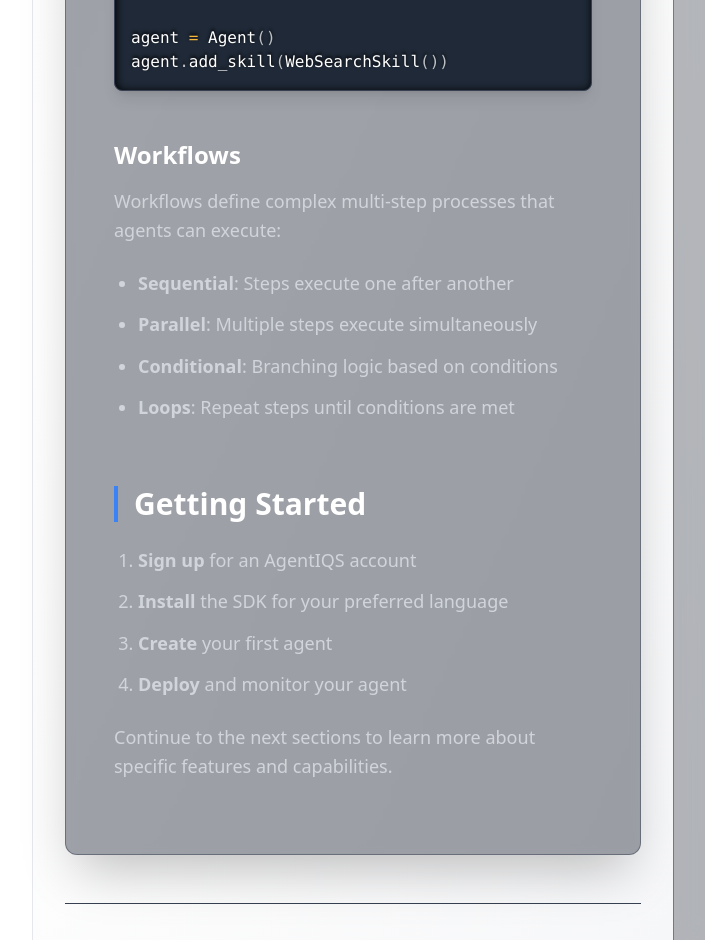
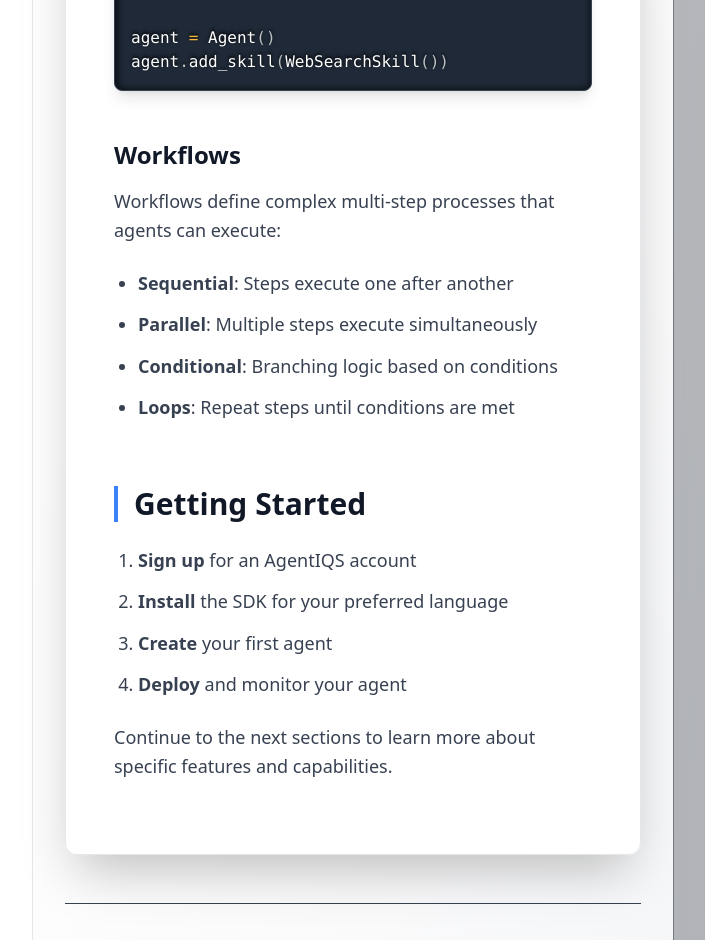
Before and after one commit to agentiqs/agentiqs-landing, a React (Vite) app: page /docs/concepts/intro in a window 1280 px wide. Shown: the part 1860-2800 px from the top of the page, without its empty margins (287-992 px from the left). Built offline with nearby package versions, Linux system fonts and the light colour scheme.

Commit message:
Fix: Improve light theme styling
Improved the light theme's appearance by adjusting colors and styles in `src/pages/Documentation.tsx` and other relevant components to enhance readability and visual appeal.

```diff
--- a/src/components/documentation/MarkdownRenderer.tsx
+++ b/src/components/documentation/MarkdownRenderer.tsx
@@ -26,8 +26,8 @@ const MarkdownRenderer: React.FC<MarkdownRendererProps> = ({ content, toc }) =>
   };
 
   return (
-    <div className="bg-gray-900/40 dark:bg-gray-900/40 light:bg-white/80 rounded-xl shadow-2xl overflow-hidden border border-gray-700/50 dark:border-gray-700/50 light:border-gray-200 backdrop-blur-sm">
-      <article className="prose prose-slate dark:prose-invert light:prose-gray max-w-none p-8 lg:p-12">
+    <div className="bg-white/90 dark:bg-gray-900/40 rounded-xl shadow-2xl overflow-hidden border border-gray-200 dark:border-gray-700/50 backdrop-blur-sm">
+      <article className="prose prose-slate dark:prose-invert max-w-none p-8 lg:p-12">
         <ReactMarkdown
           remarkPlugins={[remarkGfm]}
           components={{
@@ -35,7 +35,7 @@ const MarkdownRenderer: React.FC<MarkdownRendererProps> = ({ content, toc }) =>
               const text = React.Children.toArray(children).join('');
               const id = getHeadingId(text, 1);
               return (
-                <h1 {...props} id={id} className="text-4xl md:text-5xl font-bold text-white dark:text-white light:text-gray-900 mb-8 border-b border-gray-700/50 dark:border-gray-700/50 light:border-gray-200 pb-6">
+                <h1 {...props} id={id} className="text-4xl md:text-5xl font-bold text-gray-900 dark:text-white mb-8 border-b border-gray-200 dark:border-gray-700/50 pb-6">
                   {children}
                 </h1>
               );
@@ -44,7 +44,7 @@ const MarkdownRenderer: React.FC<MarkdownRendererProps> = ({ content, toc }) =>
               const text = React.Children.toArray(children).join('');
               const id = getHeadingId(text, 2);
               return (
-                <h2 {...props} id={id} className="text-3xl font-bold text-white dark:text-white light:text-gray-900 mt-16 mb-6 border-l-4 border-ai-electric pl-4">
+                <h2 {...props} id={id} className="text-3xl font-bold text-gray-900 dark:text-white mt-16 mb-6 border-l-4 border-ai-electric pl-4">
                   {children}
                 </h2>
               );
@@ -53,7 +53,7 @@ const MarkdownRenderer: React.FC<MarkdownRendererProps> = ({ content, toc }) =>
               const text = React.Children.toArray(children).join('');
               const id = getHeadingId(text, 3);
               return (
-                <h3 {...props} id={id} className="text-2xl font-semibold text-white dark:text-white light:text-gray-900 mt-12 mb-4">
+                <h3 {...props} id={id} className="text-2xl font-semibold text-gray-900 dark:text-white mt-12 mb-4">
                   {children}
                 </h3>
               );
@@ -62,7 +62,7 @@ const MarkdownRenderer: React.FC<MarkdownRendererProps> = ({ content, toc }) =>
               const text = React.Children.toArray(children).join('');
               const id = getHeadingId(text, 4);
               return (
-                <h4 {...props} id={id} className="text-xl font-semibold text-white dark:text-white light:text-gray-900 mt-8 mb-3">
+                <h4 {...props} id={id} className="text-xl font-semibold text-gray-900 dark:text-white mt-8 mb-3">
                   {children}
                 </h4>
               );
@@ -71,7 +71,7 @@ const MarkdownRenderer: React.FC<MarkdownRendererProps> = ({ content, toc }) =>
               const text = React.Children.toArray(children).join('');
               const id = getHeadingId(text, 5);
               return (
-                <h5 {...props} id={id} className="text-lg font-semibold text-white dark:text-white light:text-gray-900 mt-6 mb-2">
+                <h5 {...props} id={id} className="text-lg font-semibold text-gray-900 dark:text-white mt-6 mb-2">
                   {children}
                 </h5>
               );
@@ -80,13 +80,13 @@ const MarkdownRenderer: React.FC<MarkdownRendererProps> = ({ content, toc }) =>
               const text = React.Children.toArray(children).join('');
               const id = getHeadingId(text, 6);
               return (
-                <h6 {...props} id={id} className="text-base font-semibold text-white dark:text-white light:text-gray-900 mt-4 mb-2">
+                <h6 {...props} id={id} className="text-base font-semibold text-gray-900 dark:text-white mt-4 mb-2">
                   {children}
                 </h6>
               );
             },
             p: ({ children, ...props }) => (
-              <p {...props} className="text-gray-300 dark:text-gray-300 light:text-gray-700 leading-relaxed mb-6 text-lg">
+              <p {...props} className="text-gray-700 dark:text-gray-300 leading-relaxed mb-6 text-lg">
                 {children}
               </p>
             ),
@@ -106,7 +106,7 @@ const MarkdownRenderer: React.FC<MarkdownRendererProps> = ({ content, toc }) =>
               return (
                 <code
                   {...props}
-                  className="bg-gray-700 dark:bg-gray-700 light:bg-gray-100 text-ai-electric dark:text-ai-electric light:text-ai-electric px-2 py-1 rounded text-sm font-mono border border-gray-600 dark:border-gray-600 light:border-gray-300"
+                  className="bg-gray-100 dark:bg-gray-700 text-ai-electric px-2 py-1 rounded text-sm font-mono border border-gray-300 dark:border-gray-600"
                 >
                   {children}
                 </code>
@@ -118,18 +118,18 @@ const MarkdownRenderer: React.FC<MarkdownRendererProps> = ({ content, toc }) =>
             blockquote: ({ children, ...props }) => (
               <blockquote
                 {...props}
-                className="border-l-4 border-ai-electric bg-gray-800/30 dark:bg-gray-800/30 light:bg-ai-electric/5 pl-6 py-4 my-6 italic text-gray-300 dark:text-gray-300 light:text-gray-700 rounded-r-lg"
+                className="border-l-4 border-ai-electric bg-ai-electric/5 dark:bg-gray-800/30 pl-6 py-4 my-6 italic text-gray-700 dark:text-gray-300 rounded-r-lg"
               >
                 {children}
               </blockquote>
             ),
             ul: ({ children, ...props }) => (
-              <ul {...props} className="list-disc pl-6 space-y-3 text-gray-300 dark:text-gray-300 light:text-gray-700 mb-6">
+              <ul {...props} className="list-disc pl-6 space-y-3 text-gray-700 dark:text-gray-300 mb-6">
                 {children}
               </ul>
             ),
             ol: ({ children, ...props }) => (
-              <ol {...props} className="list-decimal pl-6 space-y-3 text-gray-300 dark:text-gray-300 light:text-gray-700 mb-6">
+              <ol {...props} className="list-decimal pl-6 space-y-3 text-gray-700 dark:text-gray-300 mb-6">
                 {children}
               </ol>
             ),
@@ -149,14 +149,14 @@ const MarkdownRenderer: React.FC<MarkdownRendererProps> = ({ content, toc }) =>
               </a>
             ),
             table: ({ children, ...props }) => (
-              <div className="overflow-x-auto my-8 rounded-lg border border-gray-700 dark:border-gray-700 light:border-gray-200">
+              <div className="overflow-x-auto my-8 rounded-lg border border-gray-200 dark:border-gray-700">
                 <table {...props} className="min-w-full">
                   {children}
                 </table>
               </div>
             ),
             thead: ({ children, ...props }) => (
-              <thead {...props} className="bg-gray-800 dark:bg-gray-800 light:bg-gray-50 text-white dark:text-white light:text-gray-900">
+              <thead {...props} className="bg-gray-50 dark:bg-gray-800 text-gray-900 dark:text-white">
                 {children}
               </thead>
             ),
@@ -166,7 +166,7 @@ const MarkdownRenderer: React.FC<MarkdownRendererProps> = ({ content, toc }) =>
               </th>
             ),
             td: ({ children, ...props }) => (
-              <td {...props} className="px-6 py-4 border-t border-gray-700 dark:border-gray-700 light:border-gray-200 text-gray-300 dark:text-gray-300 light:text-gray-700">
+              <td {...props} className="px-6 py-4 border-t border-gray-200 dark:border-gray-700 text-gray-700 dark:text-gray-300">
                 {children}
               </td>
             ),
```
